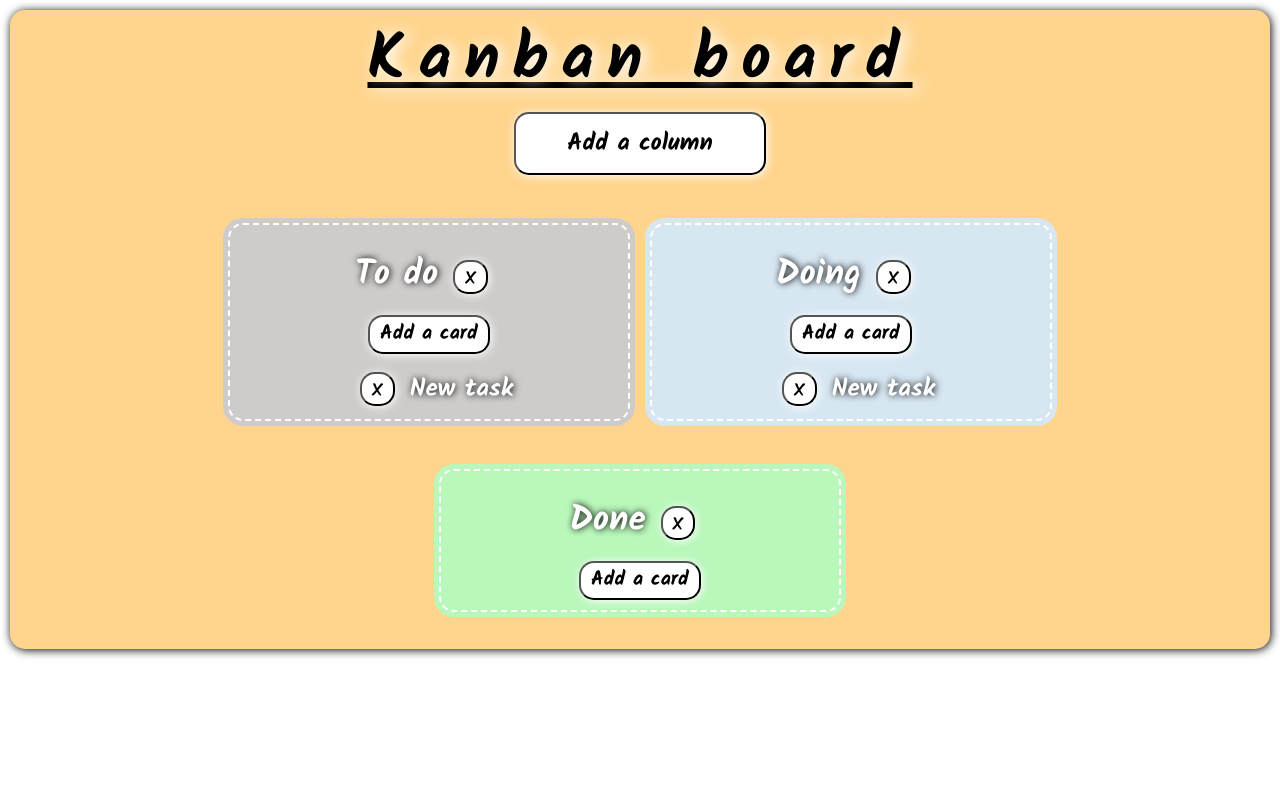
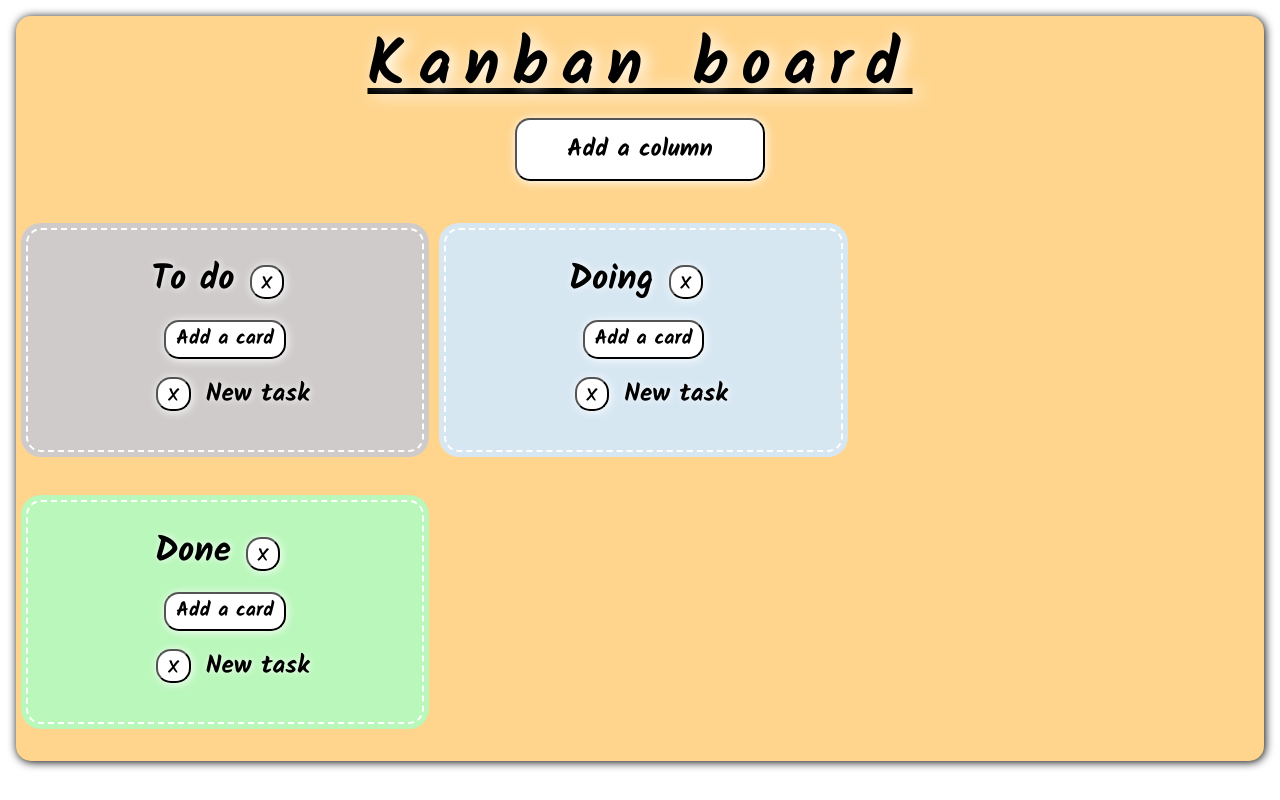
Before and after one commit to goskanowak/ex-11.6-kanban, a plain HTML site: page index.html in a window 1280 px wide. Drawn offline with nearby package versions, Linux system fonts and the light colour scheme.

Commit message:
Update style

```diff
--- a/js/scripts.js
+++ b/js/scripts.js
@@ -108,8 +108,10 @@ $(function() {
     board.addColumn(doneColumn);
 
     var card1 = new Card('New task'),
-        card2 = new Card('New task');
+        card2 = new Card('New task'),
+        card3 = new Card('New task');
 
     todoColumn.addCard(card1);
     doingColumn.addCard(card2);
+    doneColumn.addCard(card3);
 });
--- a/sass/input.scss
+++ b/sass/input.scss
@@ -1,4 +1,9 @@
 @import url('https://fonts.googleapis.com/css?family=Kalam:400,700&subset=latin-ext');
+
+* {
+    margin: 0;
+    padding: 0;
+}
 
 $fonts: 'Kalam', cursive;;
 $board-color: #ffd58e;
@@ -20,15 +25,10 @@ $grey: #808281;
     box-shadow: 1px 1px 10px $white;
 }
 
-* {
-    margin: 0;
-    padding: 0;
-}
-
 .board {
     background-color: $board-color;
     box-shadow: 1px 1px 10px $black;
-    margin: 10px;
+    margin: 2vh;
     max-width: 1400px;
     font-family: $fonts;
     text-align: center;
@@ -41,6 +41,8 @@ $grey: #808281;
     }
     .column-container {
         margin-top: 3%;
+        display: flex;
+        flex-wrap: wrap;
     }
     .column {
         display: inline-block;
@@ -50,8 +52,8 @@ $grey: #808281;
         @extend .button;
         margin: 10px;
         border: 2px dashed $white;
-        text-shadow: 1px 0 7px $black;
-        color: $white;
+        text-shadow: 1px 0 7px $white;
+        color: $black;
         margin-bottom: 3%;
         .column-title {
             display: inline-block;
@@ -85,7 +87,6 @@ $grey: #808281;
             margin-top: 15px;
             font-weight: bold;
         }
-
     }
     .create-column {
          @extend .button;
@@ -97,6 +98,7 @@ $grey: #808281;
     .column:nth-child(1n+1) {
         background-color: #D7E7F2;
         box-shadow: 0 0 0 5px #D7E7F2;
+        min-height: 200px;
     }
     .column:nth-child(2n+1) {
         background-color: #B9F7BA;
```
Also changed, not shown: css/output.css, 1 other file. Lines whose indentation alone changed are shown as unchanged.
